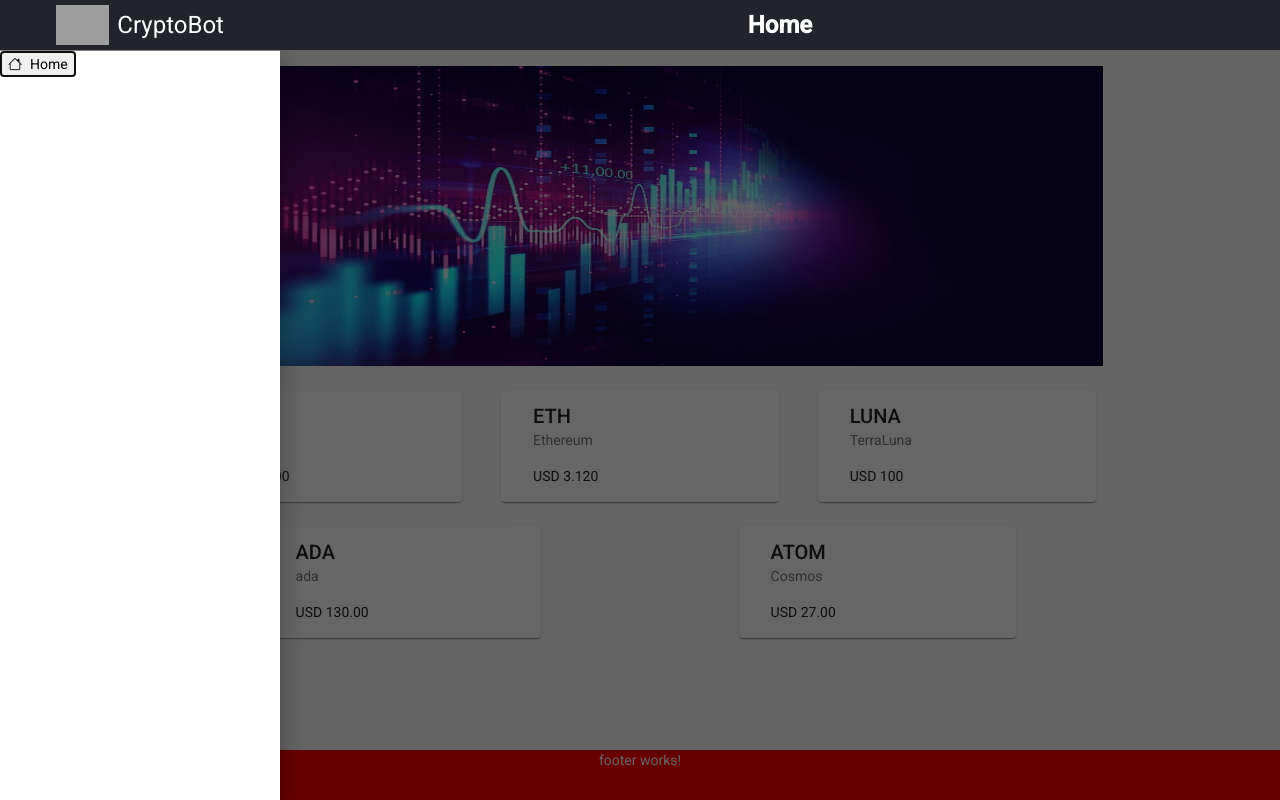
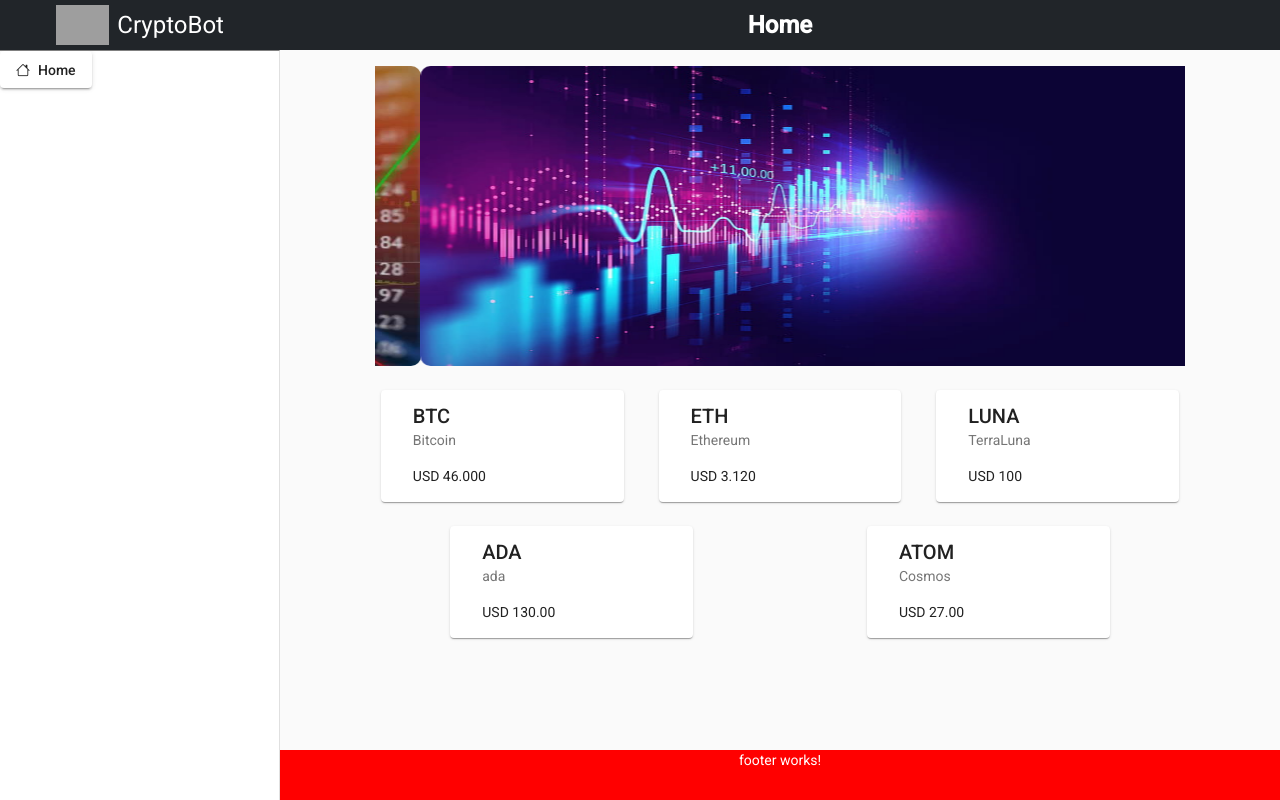
Before and after one commit to Ramiac/cryptoBot, an Angular app: page /home in a window 1280 px wide. Built offline with nearby package versions, Linux system fonts and the light colour scheme; grey boxes are pictures that could not be loaded.

Commit message:
mat-sidenav ioomplementacao

```diff
--- a/src/app/core/components/body/body.component.html
+++ b/src/app/core/components/body/body.component.html
@@ -1,7 +1,7 @@
 
   <mat-sidenav-container>
-      <mat-sidenav mode="over" opened>
-        <button mat-button class="menu-button">
+      <mat-sidenav mode="side" opened>
+        <button mat-raised-button>
           <i class="bi bi-house pe-2"></i>
           <span>Home</span>
         </button>
@@ -9,8 +9,6 @@
       <mat-sidenav-content>
         <app-main-content></app-main-content>
       </mat-sidenav-content>
-
-
   </mat-sidenav-container>
 
 
--- a/src/app/core/components/body/body.component.scss
+++ b/src/app/core/components/body/body.component.scss
@@ -1,5 +1,5 @@
 :host {
-  height: calc(100vh - 50px);
+  // height: calc(100vh - 50px);
   width: 100%;
 }
 
--- a/src/app/core/core.module.ts
+++ b/src/app/core/core.module.ts
@@ -8,8 +8,7 @@ import { FooterComponent } from './components/footer/footer.component';
 import { HeaderComponent } from './components/header/header.component';
 import { BodyComponent } from './components/body/body.component';
 import { MainContentComponent } from './components/main-content/main-content.component';
-
-// import { BrowserAnimationsModule } from '@angular/platform-browser/animations';
+import { MatButtonModule } from '@angular/material/button';
 
 
 
@@ -24,6 +23,7 @@ import { MainContentComponent } from './components/main-content/main-content.com
     CommonModule,
     RouterModule,
     MatSidenavModule,
+    MatButtonModule,
   ],
   exports: [
     HeaderComponent,
--- a/src/app/modules/home/home.module.ts
+++ b/src/app/modules/home/home.module.ts
@@ -5,7 +5,6 @@ import { HomeViewComponent } from './pages/home-view/home-view.component';
 import { CoreModule } from 'src/app/core/core.module';
 import { HomeRoutingModule } from './home-routing.module';
 import { HomeComponent } from './sub-modules/pages/home/home.component';
-import { MatButtonModule } from '@angular/material/button';
 import { CardCurrencyComponent } from './components/card-currency/card-currency.component';
 
 @NgModule({
@@ -18,8 +17,7 @@ import { CardCurrencyComponent } from './components/card-currency/card-currency.
     CommonModule,
     HomeRoutingModule,
     CoreModule,
-    MatCardModule,
-    MatButtonModule,
+    MatCardModule
   ]
 })
 export class HomeModule { }
--- a/src/app/modules/home/pages/home-view/home-view.component.html
+++ b/src/app/modules/home/pages/home-view/home-view.component.html
@@ -1,7 +1,6 @@
-<main>
+
   <app-header [titulo]="titulo"></app-header>
 
   <div class="d-flex">
     <app-body></app-body>
   </div>
-</main>
--- a/src/app/modules/home/pages/home-view/home-view.component.scss
+++ b/src/app/modules/home/pages/home-view/home-view.component.scss
@@ -1,10 +1,10 @@
-main {
-    display: flex;
-    flex-direction: column;
-    flex-wrap: nowrap;
-    height: 100vh;
-    height: -webkit-fill-available;
-    max-height: 100vh;
-    overflow-x: auto;
-    overflow-y: hidden;
-}
+// main {
+//     display: flex;
+//     flex-direction: column;
+//     flex-wrap: nowrap;
+//     height: 100vh;
+//     height: -webkit-fill-available;
+//     max-height: 100vh;
+//     overflow-x: auto;
+//     overflow-y: hidden;
+// }
```
Also changed, not shown: 1 other file (tests, documents, lock files or other folders).
